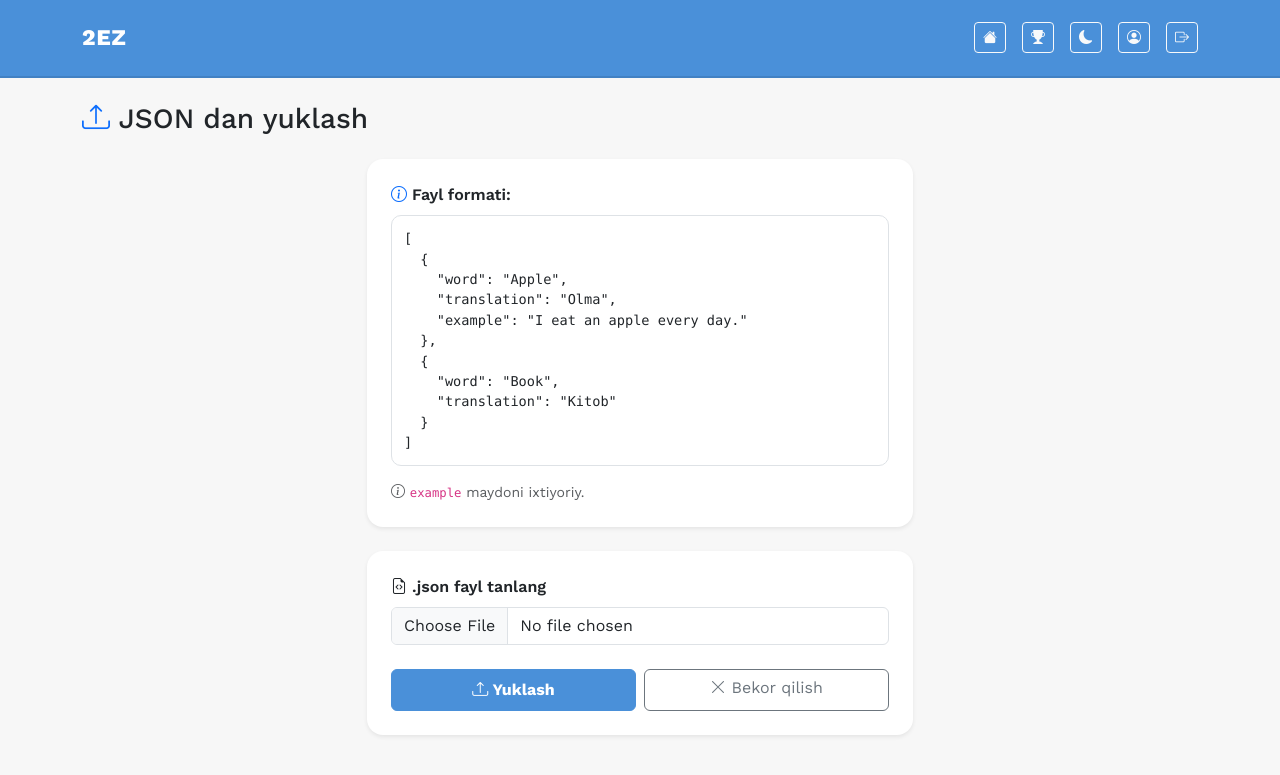
After one commit to dvrone/2EZ-exam, a Flask app: page /vocab/1/upload-words in a window 1280 px wide. The commit adds this page. Shown: the top 775 px of the page. Run offline with Flask 3, Linux system fonts and the light colour scheme; a user stored in the database is signed in; tables that the repository leaves empty hold one stand-in row (values such as "Sample post").

Commit message:
Add JSON word upload for Vocab

```diff
--- a/app/templates/vocab/detail.html
+++ b/app/templates/vocab/detail.html
@@ -54,6 +54,10 @@
                            class="btn btn-outline-secondary btn-sm">
                             <i class="bi bi-pencil"></i> Tahrirlash
                         </a>
+                        <a href="{{ url_for('vocab.upload_words', set_id=vocab_set.id) }}"
+                           class="btn btn-outline-warning btn-sm">
+                            <i class="bi bi-upload"></i> JSON yuklash
+                        </a>
                         <form method="POST"
                               action="{{ url_for('vocab.delete_set', set_id=vocab_set.id) }}"
                               onsubmit="return confirm('Ochirish?')">
--- /dev/null
+++ b/app/templates/vocab/upload_words.html
@@ -0,0 +1,55 @@
+{% extends 'base.html' %}
+{% block title %}So'z yuklash{% endblock %}
+{% block content %}
+    <div class="d-flex justify-content-between align-items-center mb-4">
+        <h3 class="mb-0">
+            <i class="bi bi-upload text-primary"></i> JSON dan yuklash
+        </h3>
+    </div>
+    <div class="row justify-content-center">
+        <div class="col-md-6">
+            <!-- Format -->
+            <div class="card border-0 shadow-sm p-4 mb-4">
+                <p class="fw-semibold mb-2">
+                    <i class="bi bi-info-circle text-primary"></i> Fayl formati:
+                </p>
+                <pre style="font-size: 0.85rem; background: var(--bs-body-bg); padding: 12px; border-radius: 10px; border: 1px solid var(--bs-border-color);">[
+  {
+    "word": "Apple",
+    "translation": "Olma",
+    "example": "I eat an apple every day."
+  },
+  {
+    "word": "Book",
+    "translation": "Kitob"
+  }
+]</pre>
+                <small class="text-muted">
+                    <i class="bi bi-info-circle"></i>
+                    <code>example</code> maydoni ixtiyoriy.
+                </small>
+            </div>
+            <!-- Yuklash -->
+            <div class="card border-0 shadow-sm p-4">
+                <form method="POST" enctype="multipart/form-data">
+                    <div class="mb-4">
+                        <label class="form-label fw-semibold">
+                            <i class="bi bi-file-earmark-code"></i> .json fayl tanlang
+                        </label>
+                        <input type="file" name="file" accept=".json" class="form-control" required>
+                    </div>
+                    <div class="d-flex gap-2">
+                        <button type="submit" class="btn btn-primary w-100 py-2 fw-bold">
+                            <i class="bi bi-upload"></i> Yuklash
+                        </button>
+                        <a href="{{ url_for('vocab.detail_set', set_id=vocab_set.id) }}"
+                           class="btn btn-outline-secondary w-100">
+                            <i class="bi bi-x-lg"></i> Bekor qilish
+                        </a>
+                    </div>
+                </form>
+            </div>
+        </div>
+    </div>
+    <div class="mb-5"></div>
+{% endblock %}
--- a/routes/vocab.py
+++ b/routes/vocab.py
@@ -1,3 +1,4 @@
+import json
 import random
 
 from flask import Blueprint, flash, redirect, render_template, request, url_for
@@ -170,3 +171,46 @@ def quiz(set_id):
     words = list(vocab_set.words)
     random.shuffle(words)
     return render_template("vocab/quiz.html", vocab_set=vocab_set, words=words)
+
+
+@vocab_bp.route("/vocab/<int:set_id>/upload-words", methods=["GET", "POST"])
+@login_required
+@admin_required
+def upload_words(set_id):
+    vocab_set = VocabSet.query.get_or_404(set_id)
+
+    if request.method == "POST":
+        file = request.files.get("file")
+
+        if not file or not file.filename.endswith(".json"):
+            flash("Faqat .json fayl qabul qilinadi!", "danger")
+            return redirect(request.url)
+
+        try:
+            data = json.loads(file.read().decode("utf-8"))
+        except Exception:
+            flash("JSON fayl noto'g'ri formatda!", "danger")
+            return redirect(request.url)
+
+        if not isinstance(data, list):
+            flash("JSON fayl ro'yxat bo'lishi kerak!", "danger")
+            return redirect(request.url)
+
+        count = 0
+        for item in data:
+            if "word" not in item or "translation" not in item:
+                continue
+            word = Vocab(
+                set_id=vocab_set.id,
+                word=item["word"],
+                translation=item["translation"],
+                example=item.get("example", None),
+            )
+            db.session.add(word)
+            count += 1
+
+        db.session.commit()
+        flash(f"{count} ta so'z yuklandi!", "success")
+        return redirect(url_for("vocab.detail_set", set_id=vocab_set.id))
+
+    return render_template("vocab/upload_words.html", vocab_set=vocab_set)
--- /dev/null
+++ b/test.json
@@ -0,0 +1,4 @@
+[
+  { "word": "Apple", "translation": "Olma" },
+  { "word": "Book", "translation": "Kitob", "example": "I read a book." }
+]
```
